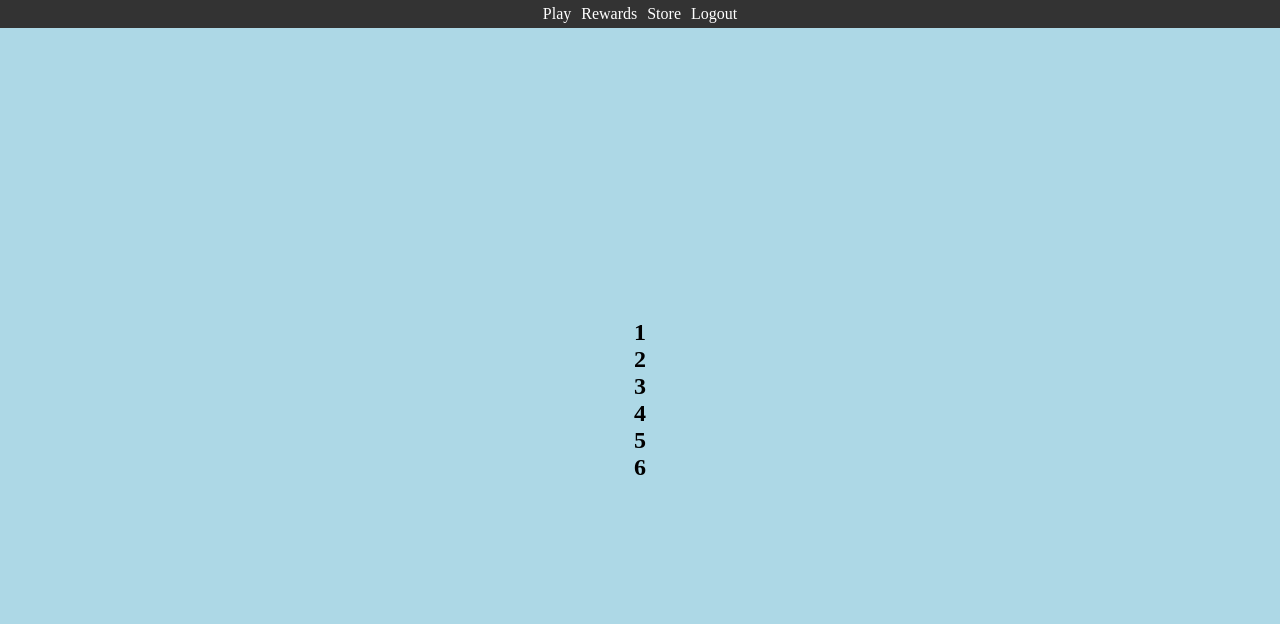
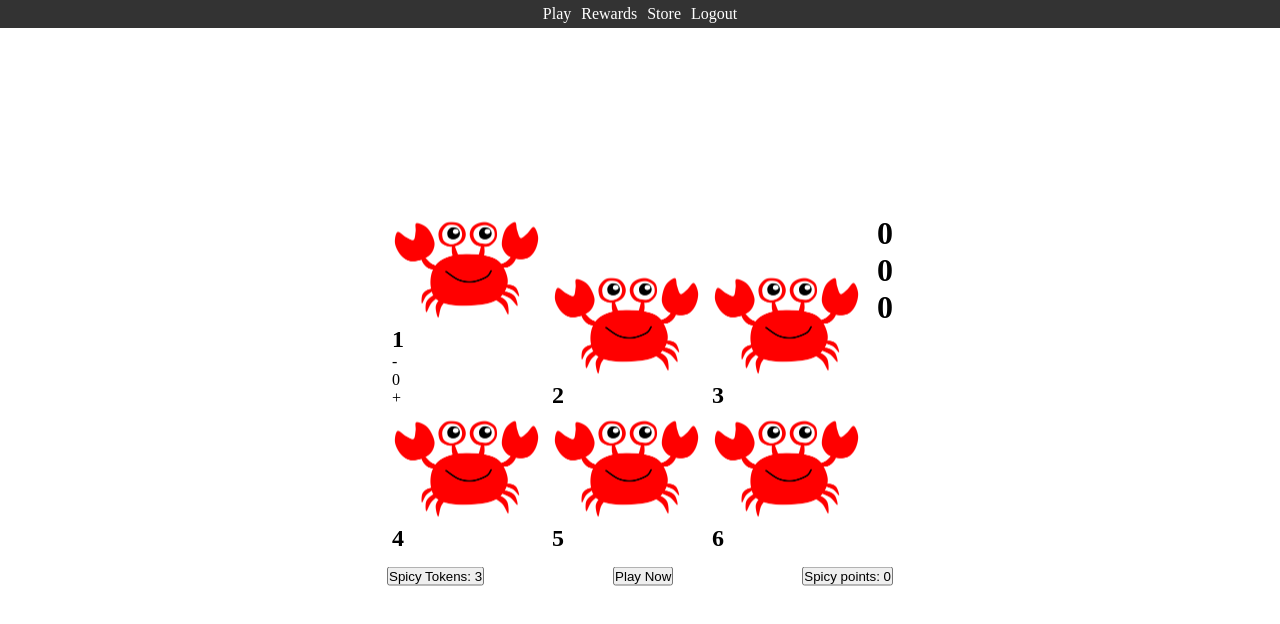
Before and after one commit to ttn729/spicy-game, a Next.js app: page /play in a window 1280 px wide. Shown: the top 624 px of the page. Built offline with nearby package versions, Linux system fonts and the light colour scheme.

Commit message:
Add roll functionality

```diff
--- a/components/Game/game.tsx
+++ b/components/Game/game.tsx
@@ -1,38 +1,134 @@
+import Image from 'next/image'
+import crab from '../../public/crab.png'
+import { useState } from "react";
+import { Box } from '@mui/material';
+
+const MAX_NUM = 6;
+
+// return a random integer between 1 and MAX_NUM
+const getRandomNum = () => {
+    return Math.floor(Math.random() * (MAX_NUM)) + 1;
+}
+
+const CSSinline = {
+    display: "inline-block",
+    padding: "5px"
+}
+
+const CSSstatus = {
+    display: "flex",
+    justifyContent: "space-between",
+    padding: "5px",
+    width: "100%"
+}
+
+const CSShorizontal = {
+    display: "flex"
+}
+
+
 
 export const Game = () => {
+    const [die1, setDie1] = useState(0);
+    const [die2, setDie2] = useState(0);
+    const [die3, setDie3] = useState(0);
+
+
+    const [numTokens, setNumTokens] = useState(3);
+
+    const roll = () => {
+
+        if (numTokens > 0) {
+            setNumTokens(numTokens - 1);
+
+            setDie1(getRandomNum());
+            setDie2(getRandomNum());
+            setDie3(getRandomNum());
+        }
+        else {
+            console.log("You need at least 1 token to play")
+        }
+
+    }
+
     return (<>
 
-        <div>
-            <a>
-                <h2>
-                    1
-                </h2>
-            </a>
-            <a>
-                <h2>
-                    2
-                </h2>
-            </a>
-            <a>
-                <h2>
-                    3
-                </h2>
-            </a>
-            <a>
-                <h2>
-                    4
-                </h2>
-            </a>
-            <a>
-                <h2>
-                    5
-                </h2>
-            </a>
-            <a>
-                <h2>
-                    6
-                </h2>
-            </a>
+        <div style={CSShorizontal}>
+            <div style={CSSinline}>
+                <div>
+                    <div style={CSSinline}>
+                        <Image
+                            src={crab}
+                            alt="Crab"
+                            width={150}
+                        />
+                        <h2>1</h2>
+                        <Box>
+                            <p>-</p>
+                            <p>0</p>
+                            <p>+</p>
+                        </Box>
+
+                    </div>
+                    <div style={CSSinline}>
+                        <Image
+                            src={crab}
+                            alt="Crab"
+                            width={150}
+                        />
+                        <h2>2</h2>
+                    </div>
+                    <div style={CSSinline}>
+                        <Image
+                            src={crab}
+                            alt="Crab"
+                            width={150}
+                        />
+                        <h2>3</h2>
+                    </div>
+                </div>
+
+                <div>
+                    <div style={CSSinline}>
+                        <Image
+                            src={crab}
+                            alt="Crab"
+                            width={150}
+                        />
+                        <h2>4</h2>
+                    </div>
+                    <div style={CSSinline}>
+                        <Image
+                            src={crab}
+                            alt="Crab"
+                            width={150}
+                        />
+                        <h2>5</h2>
+                    </div>
+                    <div style={CSSinline}>
+                        <Image
+                            src={crab}
+                            alt="Crab"
+                            width={150}
+                        />
+                        <h2>6</h2>
+                    </div>
+                </div>
+            </div>
+
+
+            <div style={CSSinline}>
+                <h1>{die1}</h1>
+                <h1>{die2}</h1>
+                <h1>{die3}</h1>
+            </div>
+
+        </div>
+
+        <div style={CSSstatus}>
+            <button>Spicy Tokens: {numTokens}</button>
+            <button onClick={() => roll()}>Play Now</button>
+            <button>Spicy points: 0</button>
         </div>
 
     </>
--- a/package.json
+++ b/package.json
@@ -9,6 +9,9 @@
     "lint": "next lint"
   },
   "dependencies": {
+    "@emotion/react": "^11.10.5",
+    "@emotion/styled": "^11.10.5",
+    "@mui/material": "^5.11.4",
     "@next/font": "13.1.2",
     "@types/node": "18.11.18",
     "@types/react": "18.0.26",
--- a/pages/play.tsx
+++ b/pages/play.tsx
@@ -5,6 +5,7 @@ import { Game } from '@/components/Game/game'
 import { Navbar } from '@/components/Navbar/navbar'
 
 import { CSSpage, CSScentered } from '@/styles/styles'
+import { Box } from '@mui/material'
 
 
 const inter = Inter({ subsets: ['latin'] })
@@ -18,19 +19,16 @@ export default function Home() {
         <meta name="viewport" content="width=device-width, initial-scale=1" />
         <link rel="icon" href="/favicon.ico" />
       </Head>
-      <main style={CSSpage}>
+      <Box>
         <div>
-          <p>
             <Navbar />
-          </p>
         </div>
 
         <div style={CSScentered}>
           <Game />
         </div>
 
-
-      </main>
+      </Box>
     </>
   )
 }
--- a/pages/rewards.tsx
+++ b/pages/rewards.tsx
@@ -19,9 +19,7 @@ export default function Home() {
       </Head>
       <main style={CSSpage}>
         <div>
-          <p>
             <Navbar />
-          </p>
         </div>
 
         <div style={CSScentered}>
--- a/pages/store.tsx
+++ b/pages/store.tsx
@@ -18,9 +18,7 @@ export default function Home() {
       </Head>
       <main style={CSSpage}>
         <div>
-          <p>
             <Navbar />
-          </p>
         </div>
 
         <div style={CSScentered}>
```
Also changed, not shown: public/crab.png (added), 1 other file (tests, documents, lock files or other folders).
